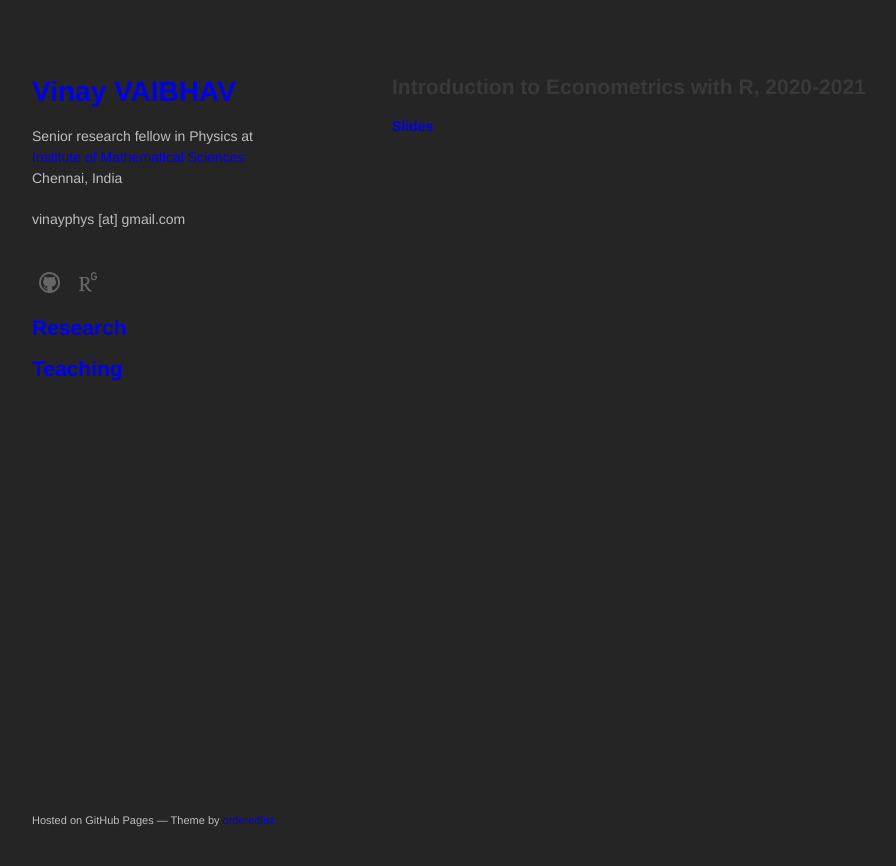
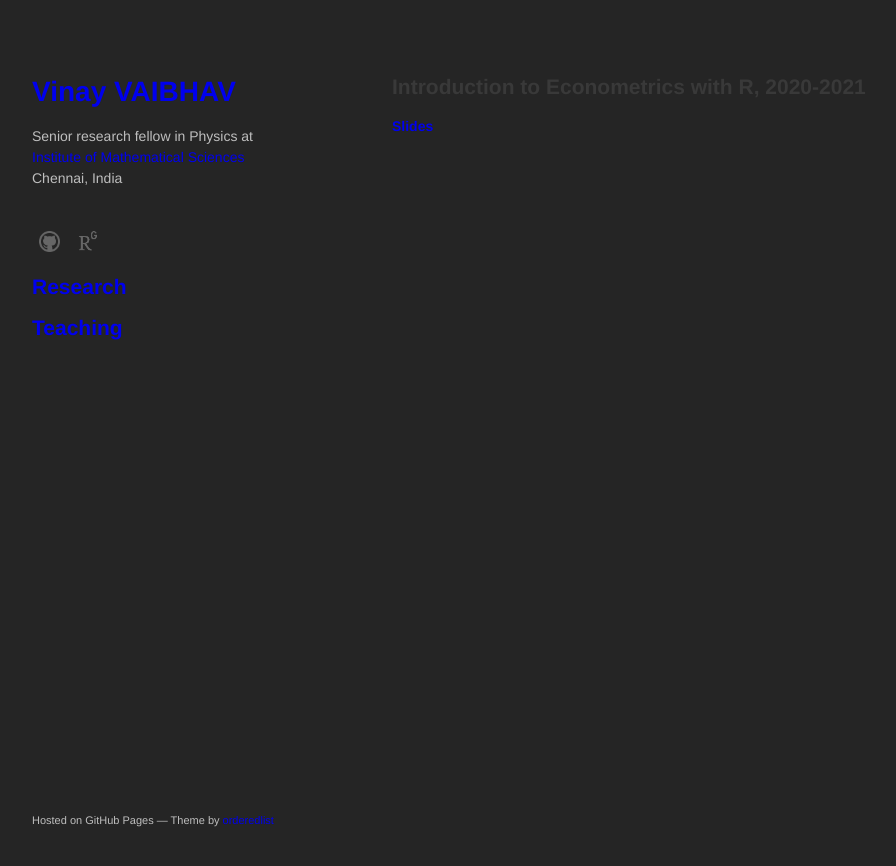
Before and after one commit to vinayphys/vinayphys.github.io, a Jekyll site: the page built from Teaching.md, in a window 1280 px wide. Shown: the top 866 px of the page, without its empty margins (178-1074 px from the left). Built offline with Jekyll 4.4.1, drawn with Linux system fonts in a browser that asks for light colours; our own code applies the rules of GitHub Pages for plain Markdown files; a script that is not in the unit is left out.

Commit message:
Update _config.yml

```diff
--- a/_config.yml
+++ b/_config.yml
@@ -1,5 +1,4 @@
 theme: jekyll-theme-minimal
 title: Vinay VAIBHAV
 description: Senior research fellow in Physics at <a href="https://www.imsc.res.in">Institute of Mathematical Sciences</a> Chennai, India
-contact: "vinayphys [at] gmail.com"
 show_downloads: false
```
